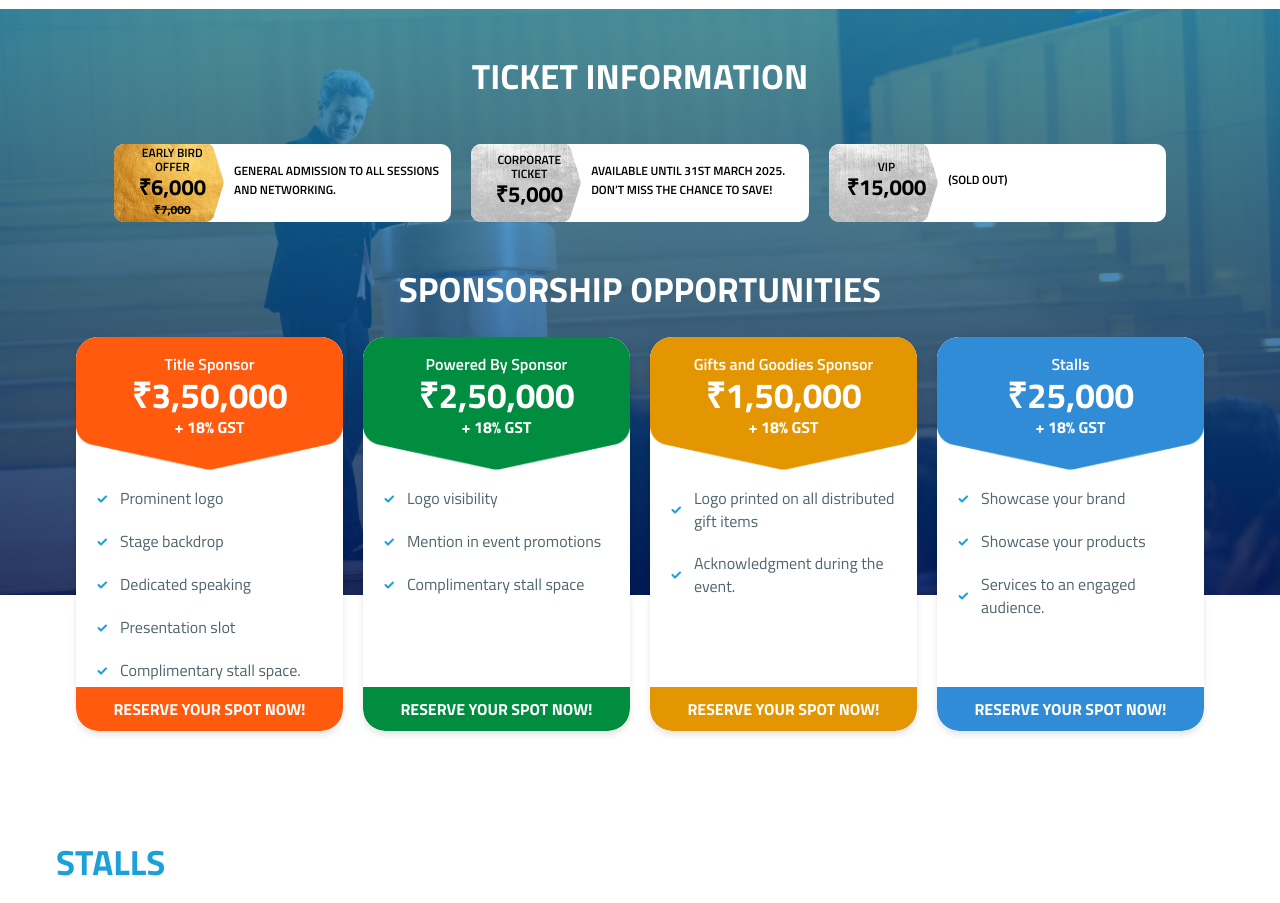
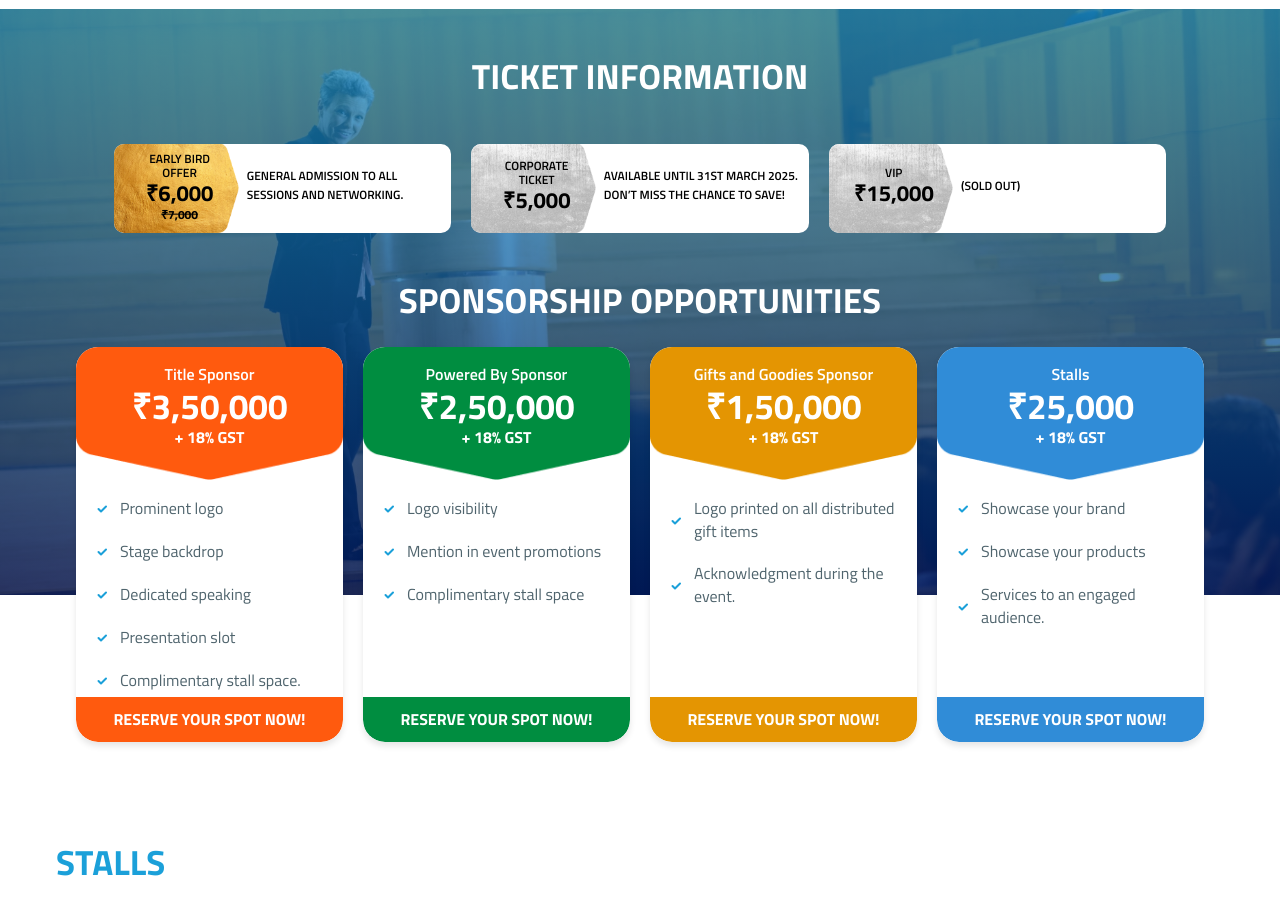
Before and after one commit to Shyamjith01/Evolve-frontend, a Next.js app: page / in a window 1280 px wide. Shown: the part 5040-5943 px from the top of the page. Built offline with nearby package versions, Linux system fonts and the light colour scheme.

Commit message:
UI updates on slider

```diff
--- a/src/components/Header/Header.module.css
+++ b/src/components/Header/Header.module.css
@@ -16,10 +16,6 @@
     @media (max-width: $mantine-breakpoint-sm) {
         height: 42px;
         width: 100%;
-    }
-
-    @mixin hover {
-        background-color: light-dark(var(--mantine-color-gray-0), var(--mantine-color-dark-6));
     }
     @media (max-width:640px) {
         margin-top: 6px;
--- a/src/features/TicketInfo/ResponsiveGrid.tsx
+++ b/src/features/TicketInfo/ResponsiveGrid.tsx
@@ -153,7 +153,7 @@ const ResponsiveGrid = () => {
             key={card.id}
           >
             <Grid w="100%" p={0} pb={4.5}>
-              <Grid.Col span={4} p={0} pl={7} pt={4} pos="relative">
+              <Grid.Col span={4.5} p={0} pl={7} pt={4} pos="relative">
                 <Flex
                   align="center"
                   w="100%"
@@ -210,7 +210,7 @@ const ResponsiveGrid = () => {
                   alt={`${card.title} image`}
                 />
               </Grid.Col>
-              <Grid.Col  span={8}>
+              <Grid.Col  span={7.5}>
                 <Flex h="100%" align="center">
                   <Text
                     tt="uppercase"
@@ -219,7 +219,7 @@ const ResponsiveGrid = () => {
                     fw={600}
                     w="95%"
                     c="#000000"
-                    ml={{ md: 2, base: 2 }}
+                    ml={{ md: 0, base: 2 }}
                   >
                     {card.description}
                   </Text>
@@ -365,14 +365,7 @@ const ResponsiveGrid = () => {
                   inputClass={classes.phoneInputClass}
                   country="in"
                   containerClass={classes.phoneContainerClass}
-                  containerStyle={
-                    form.errors.phone
-                      ? {
-                          border: "1px solid red",
-                          overflow: "hidden",
-                        }
-                      : {}
-                  }
+
                   {...form.getInputProps("phone")}
                   dropdownClass={classes.dropdownClass}
                   buttonClass={classes.countryBtnClass}
```
